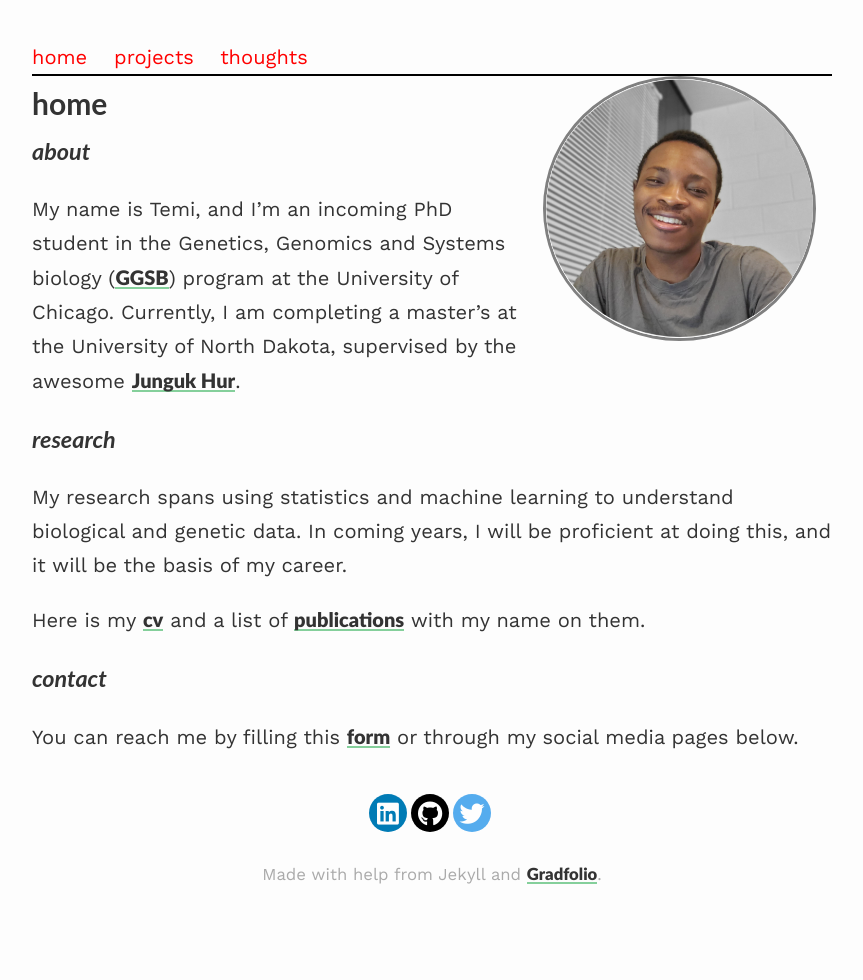
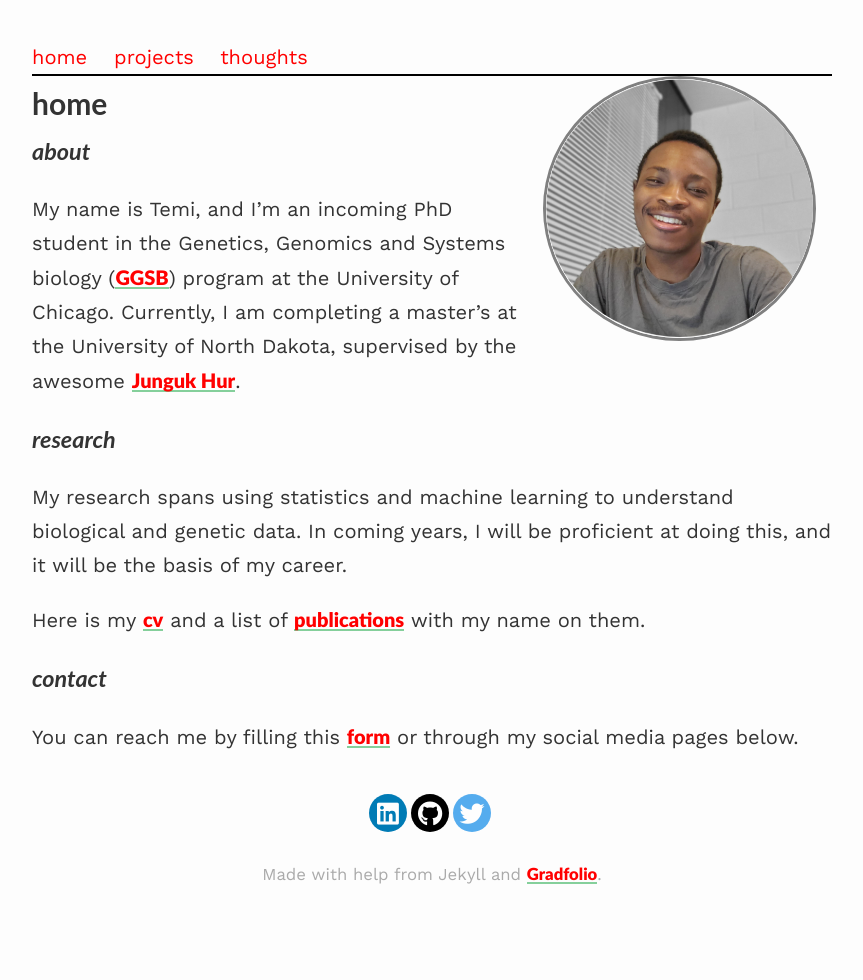
Before and after one commit to tobbyxy/temipete.github.io, a Jekyll site: the page built from index.md, in a window 1280 px wide. Shown: the whole page, without its empty margins (208-1071 px from the left). Built offline with Jekyll 4.4.1, drawn with Linux system fonts in a browser that asks for light colours; nearby versions of some CDN libraries; our own code applies the rules of GitHub Pages for plain Markdown files.

Commit message:
Update style.scss

```diff
--- a/assets/css/_sass/style.scss
+++ b/assets/css/_sass/style.scss
@@ -46,7 +46,8 @@ a {
 }
 
 p a {
-  color: $text-color;
+  /*color: $text-color;*/
+  color: red;
   font-family: "Times New Roman", Times, serif;
   text-decoration: none;
   background: -webkit-linear-gradient(transparent 90%, lighten($brand-color, 10%) 10%);
```
